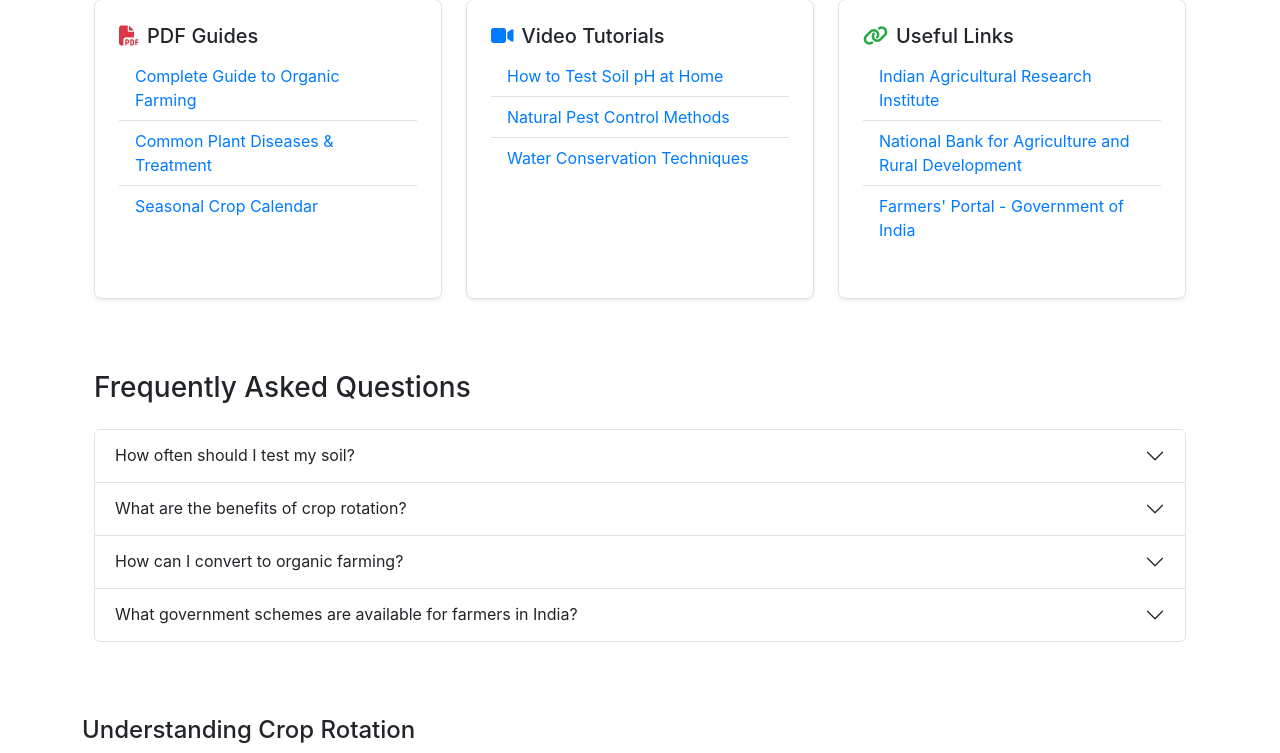
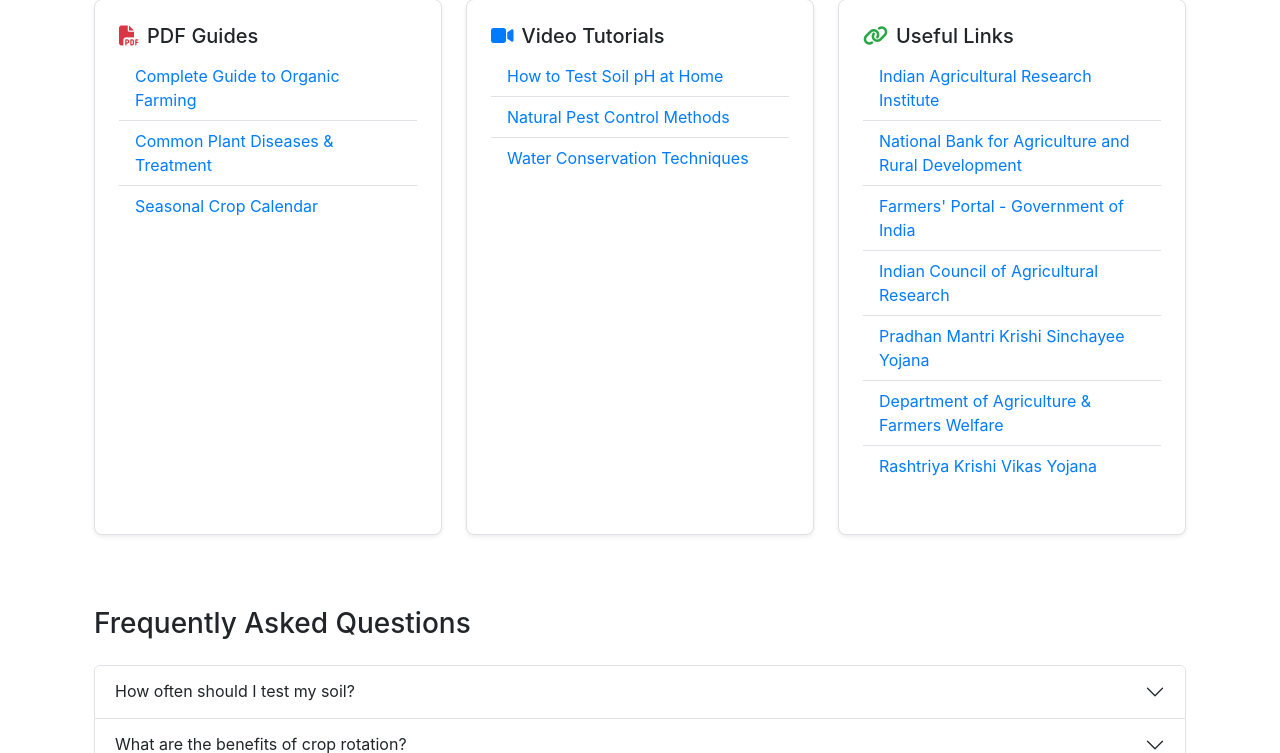
Before and after one commit to nitya-mishraa/SmartHarvest, a Flask app: page /knowledge_hub in a window 1280 px wide. Shown: the part 3843-4596 px from the top of the page. Run offline with Flask 3, Linux system fonts and the light colour scheme.

Commit message:
Update resource section with more helpful websites for Indian farmers
Adds more useful external links to the knowledge hub in knowledge_hub.html.

Replit-Commit-Author: Agent
Replit-Commit-Session-Id: 20bc4d85-4401-4522-b94e-b6fa9ace5435
Replit-Commit-Screenshot-Url: https://storage.googleapis.com/screenshot-production-us-central1/a77f1cef-5e2f-4294-ab83-b7f0b2c2aa24/6b3c7102-28aa-47a8-a636-d64ce3361fc4.jpg

```diff
--- a/templates/knowledge_hub.html
+++ b/templates/knowledge_hub.html
@@ -556,6 +556,10 @@
                             <li class="list-group-item"><a href="https://iari.res.in/" target="_blank" class="text-decoration-none">Indian Agricultural Research Institute</a></li>
                             <li class="list-group-item"><a href="https://www.nabard.org/" target="_blank" class="text-decoration-none">National Bank for Agriculture and Rural Development</a></li>
                             <li class="list-group-item"><a href="https://farmer.gov.in/" target="_blank" class="text-decoration-none">Farmers' Portal - Government of India</a></li>
+                            <li class="list-group-item"><a href="https://www.icar.org.in/" target="_blank" class="text-decoration-none">Indian Council of Agricultural Research</a></li>
+                            <li class="list-group-item"><a href="https://pmksy.gov.in/" target="_blank" class="text-decoration-none">Pradhan Mantri Krishi Sinchayee Yojana</a></li>
+                            <li class="list-group-item"><a href="https://agricoop.nic.in/" target="_blank" class="text-decoration-none">Department of Agriculture & Farmers Welfare</a></li>
+                            <li class="list-group-item"><a href="https://rmsaindia.gov.in/" target="_blank" class="text-decoration-none">Rashtriya Krishi Vikas Yojana</a></li>
                         </ul>
                     </div>
                 </div>
```
